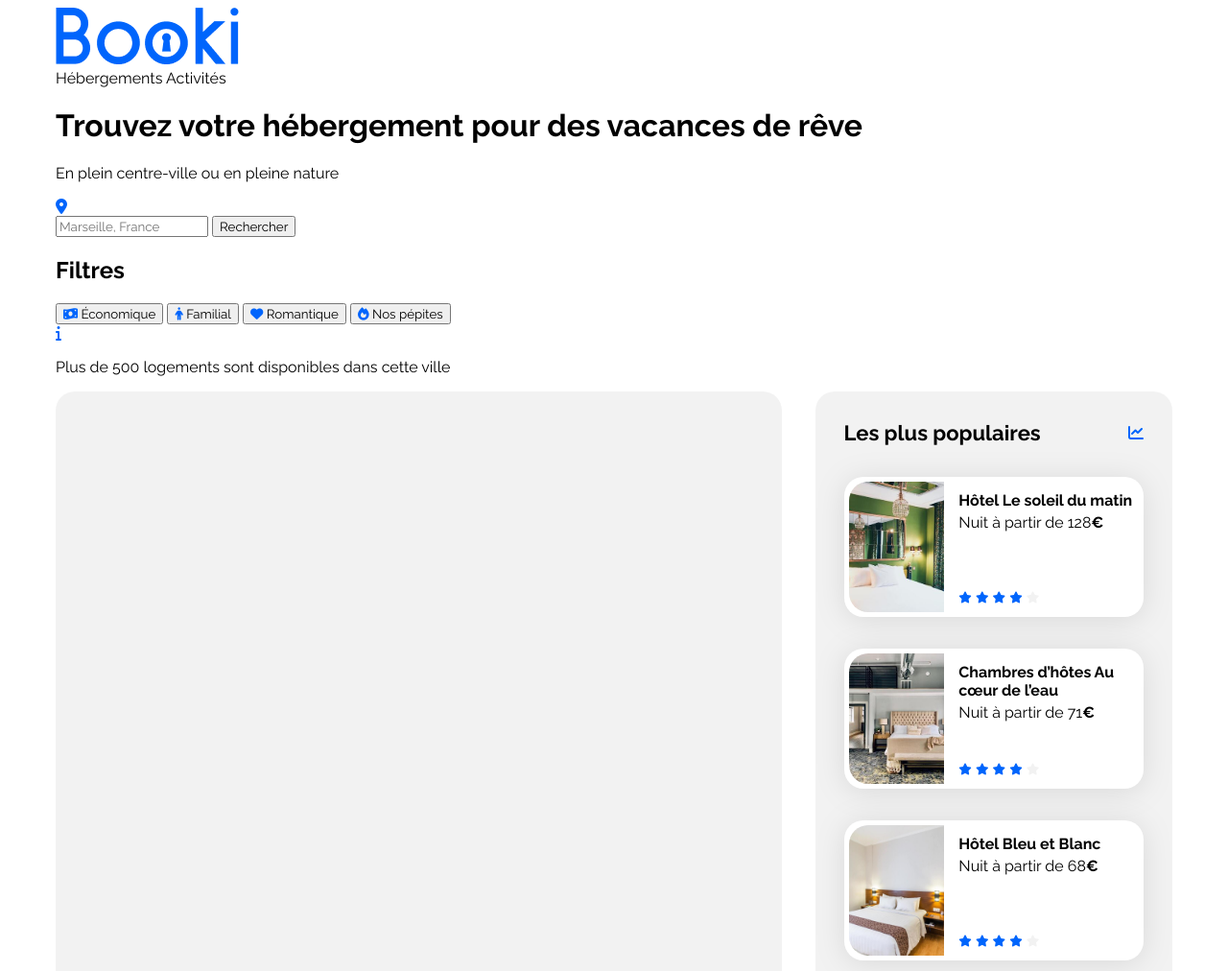
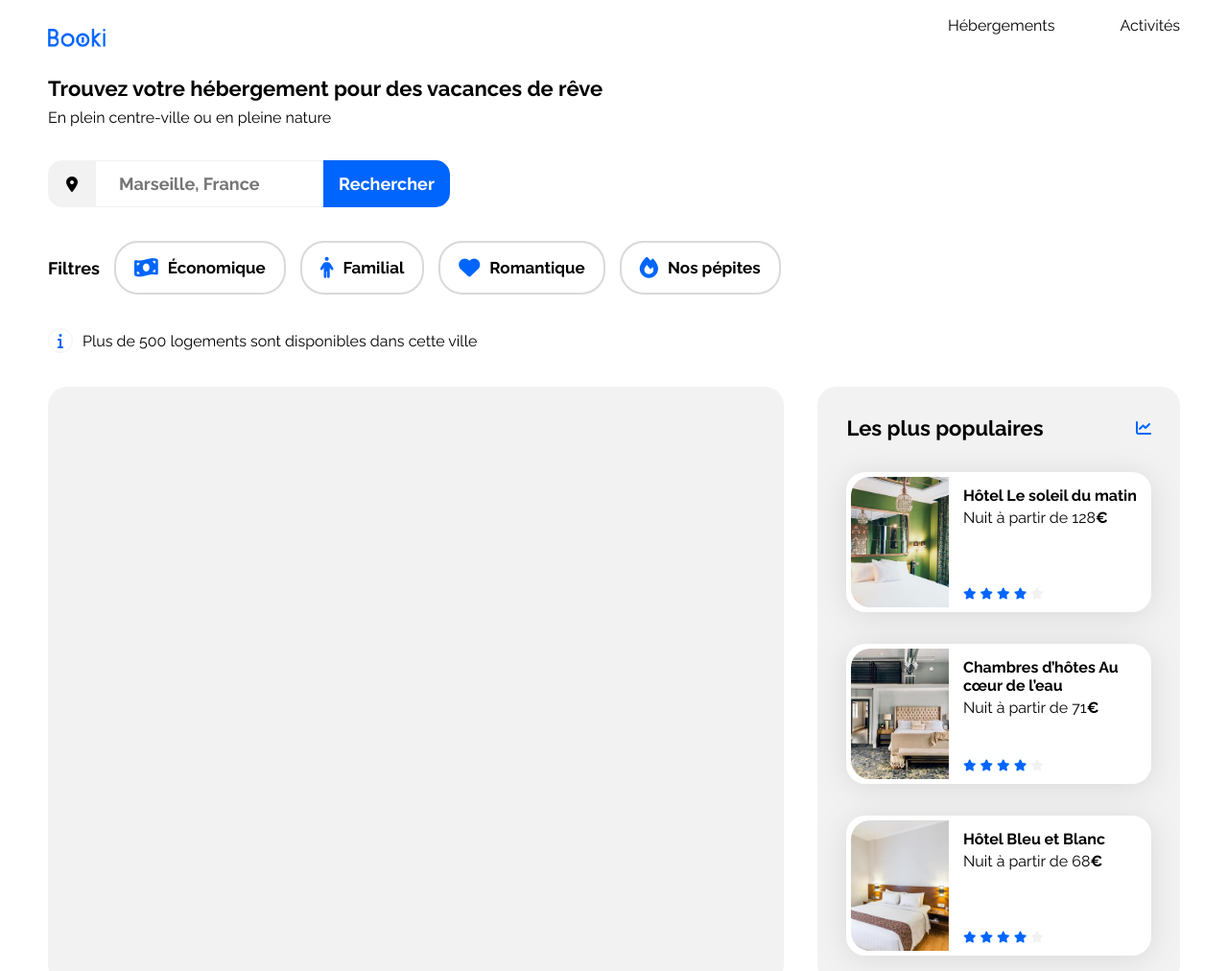
Before and after one commit to Mahlst/OC_P2, a plain HTML site: page index.html in a window 1280 px wide. Shown: the top 1012 px of the page at 96% size. Drawn offline with Linux system fonts and the light colour scheme.

Commit message:
Ajout de la partie Header

```diff
--- a/css/style.css
+++ b/css/style.css
@@ -1,12 +1,15 @@
 /****** General ***********/
 * {
     font-family: 'Raleway', sans-serif;
+    margin: 0;
+    padding: 0;
 }
 
 :root {
     --main-color: #0065FC;
     --main-bg-color: #F2F2F2;
     --filter-bg-color: #DEEBFF;
+    --border-color: #D9D9D9;
 }
 
 .fa-solid {
@@ -58,10 +61,157 @@ a {
     color: var(--main-bg-color)
 }
 
+.pointer {
+    cursor: pointer;
+}
+
+ul {
+    list-style: none;
+}
+
+h1 {
+    font-size: 22px;
+}
+
+h2 {
+    font-size: 18px;
+}
+
+/****** Navbar ***********/
+.header-container {
+    display: flex;
+    justify-content: space-between;
+}
+
+.logo {
+    height: 19px;
+    padding-top: 30px;
+    padding-bottom: 30px;
+}
+
+.navbar {
+    display: flex;
+    gap: 68px;
+}
+
+.navbar-link {
+    border-top: 3px solid transparent;
+    padding-top: 14px;
+}
+
+.navbar-link:hover {
+    border-top: 3px solid var(--main-color);
+    color: var(--main-color);
+}
+
+
+/****** Search ***********/
+/* .search-container {
+
+} */
+
+.search-description p {
+    padding-top: 8px;
+}
+
+.search-form {
+    display: flex;
+    height: 49px;
+    padding-top: 35px;
+}
+
+.search-form-icon {
+    display: flex;
+    justify-content: center;
+    align-items: center;
+    background-color: var(--main-bg-color);
+    border-radius: 15px 0 0 15px;
+    width: 50px;
+}
+
+.fa-location-dot {
+    color: black;
+}
+
+.search-form-input {
+    outline: none;
+    border: none;
+    border-top: 1px solid var(--main-bg-color);
+    border-bottom: 1px solid var(--main-bg-color);
+    padding-left: 24px;
+    font-size: 18px;
+    font-weight: 700;
+}
+
+.search-form-input::placeholder {
+    opacity: 1;
+}
+
+.search-form-button {
+    background-color: var(--main-color);
+    color: white;
+    font-size: 18px;
+    font-weight: 700;
+    padding: 0 16px;
+    border: none;
+    border-radius: 0 15px 15px 0;
+}
+
+.search-form-button:hover {
+    background-color: var(--filter-bg-color);
+    color: var(--main-color);
+}
+
+.search-filters {
+    display: flex;
+    align-items: center;
+    gap: 15px;
+    padding-top: 35px;
+}
+
+.search-filters i {
+    font-size: 22px;
+}
+
+.search-button {
+    display: flex;
+    align-items: center;
+    gap: 10px;
+    background-color: white;
+    border: 2px solid var(--border-color);
+    padding: 15px 19px;
+    border-radius: 25px;
+    font-size: 17px;
+    font-weight: 700;
+}
+
+.search-button:hover {
+    background-color: var(--filter-bg-color);
+}
+
+.search-info {
+    display: flex;
+    align-items: center;
+    gap: 10px;
+    padding-top: 35px;
+}
+
+.search-info i {
+    display: flex;
+    justify-content: center;
+    align-items: center;
+    border: 1px solid var(--main-bg-color);
+    height: 24px;
+    width: 24px;
+    border-radius: 50%;
+    color: var(--main-color);
+}
+
 /****** Hebergements And Populaires ***********/
 .hebergements-and-populaires {
     display: flex;
     justify-content: space-between;
+    padding-top: 35px;
 }
 
 .hebergements-and-populaires section {
@@ -121,9 +271,6 @@ a {
     margin-bottom: 5px;
 }
 
-
-
-
 /* Le code ci-dessous correspond à la version responsive uniquement */
 
 /****** Media queries ***********/
```
